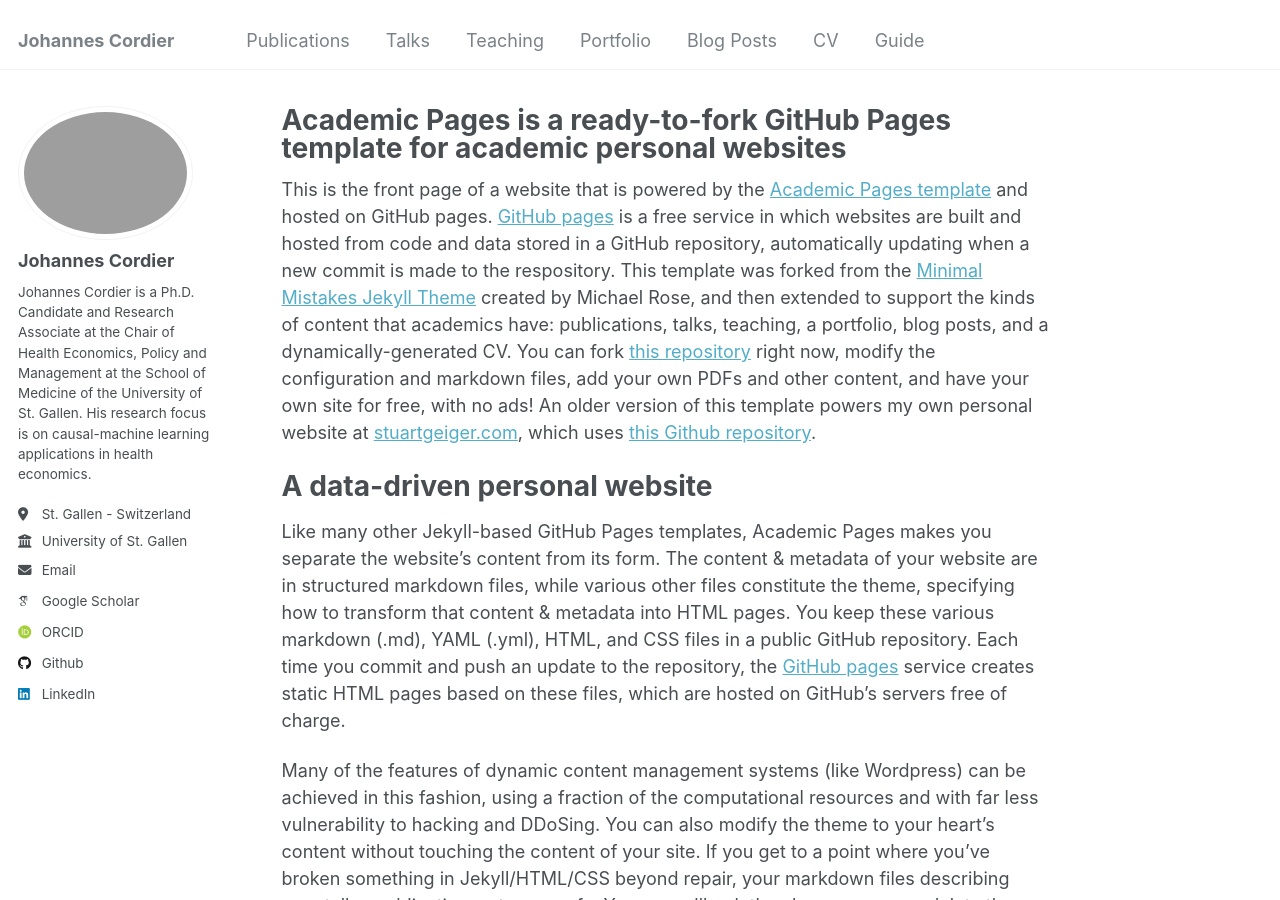
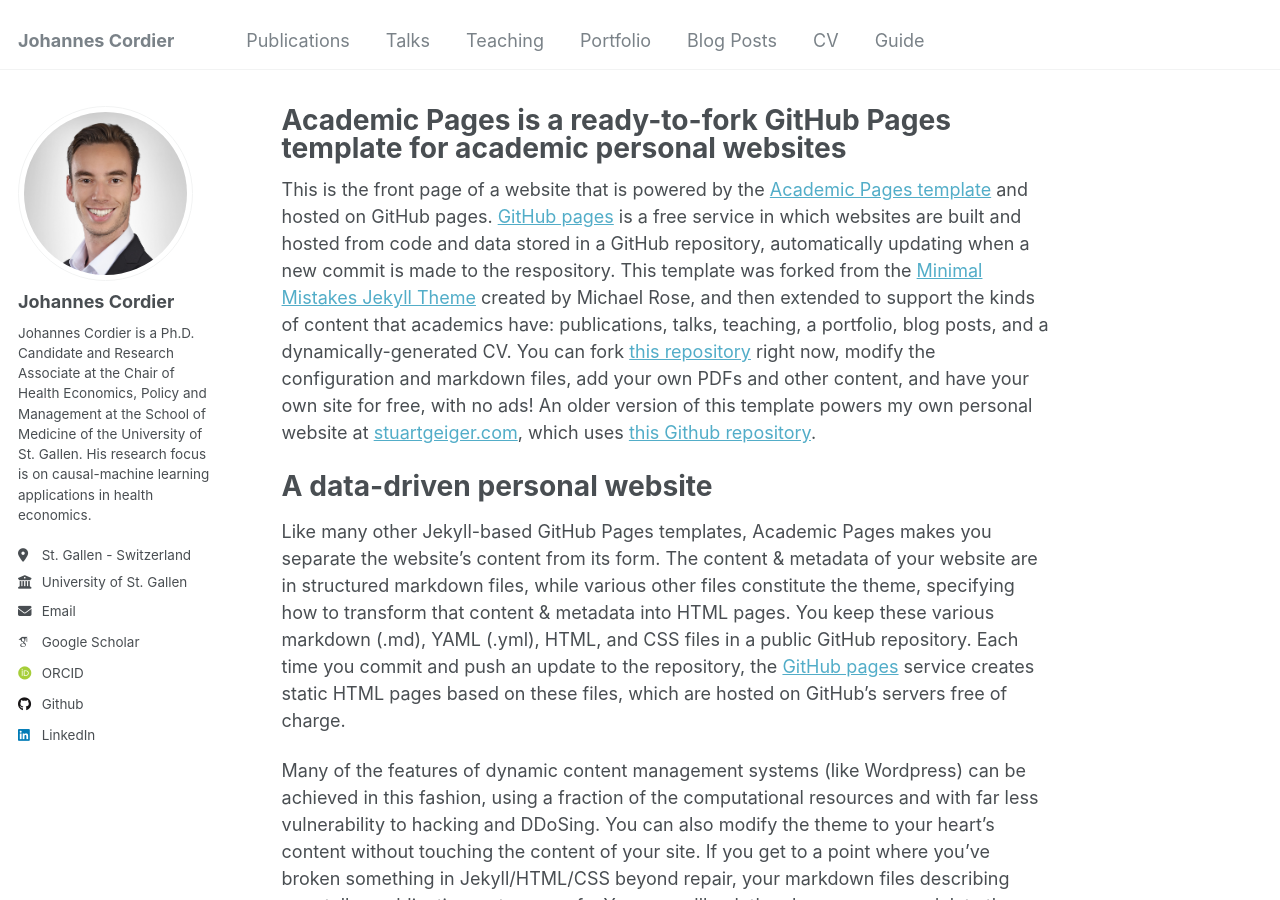
Before and after one commit to johannescordier/johannescordier.github.io, a Jekyll site: the page built from _pages/about.md, in a window 1280 px wide and 900 px high. Built offline with Jekyll 4.4.1, drawn with Linux system fonts in a browser that asks for light colours; some web fonts are replaced.

Commit message:
Update _config.yml

```diff
--- a/_config.yml
+++ b/_config.yml
@@ -21,7 +21,7 @@ repository               : "johannescordier/johannescordier.github.io"
 #               Additional customization can be done by editing /_includes/author-profile.html
 author:
   # Biographic information
-  avatar           : "profile.jpg"
+  avatar           : "profile_quadrat.jpg"
   name             : "Johannes Cordier"
   pronouns         : # example: "she/her"
   bio              : "Johannes Cordier is a Ph.D. Candidate and Research Associate at the Chair of Health Economics, Policy and Management at the School of Medicine of the University of St. Gallen. His research focus is on causal-machine learning applications in health economics."
```
